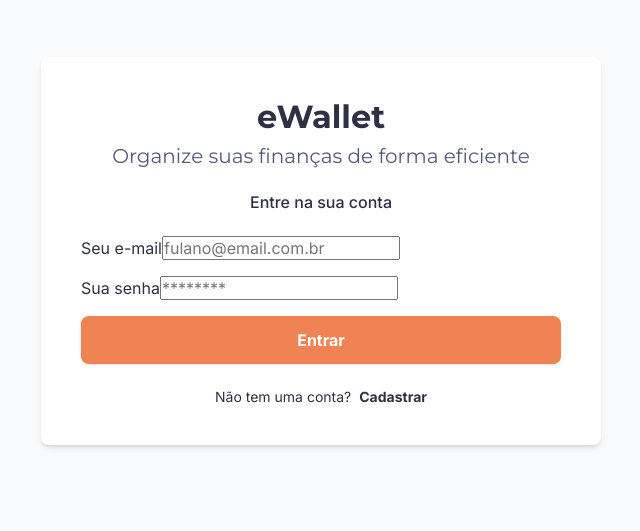
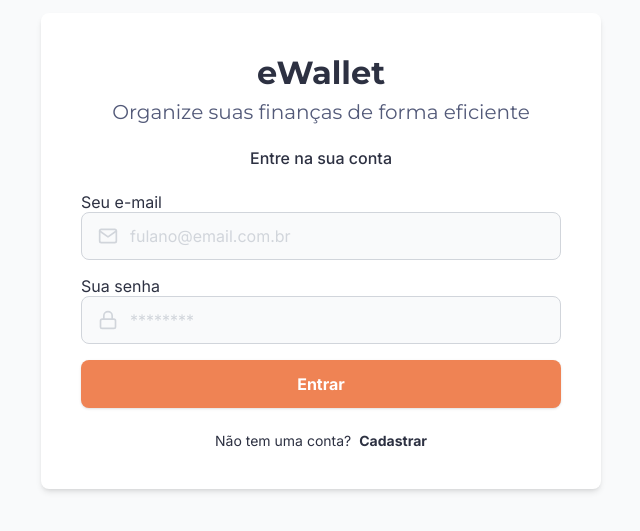
Before and after one commit to d1d2-apps/ewallet-web, a React (Vite) app: page / in a window 1280 px wide. Shown: the part 149-680 px from the top of the page, without its empty margins (319-959 px from the left). Built offline with nearby package versions, Linux system fonts and the light colour scheme.

Commit message:
Created TextInput component

```diff
--- a/package.json
+++ b/package.json
@@ -11,6 +11,7 @@
   "dependencies": {
     "react": "^18.2.0",
     "react-dom": "^18.2.0",
+    "react-icons": "^4.6.0",
     "styled-components": "^5.3.6"
   },
   "devDependencies": {
--- /dev/null
+++ b/src/components/atoms/TextInput/index.tsx
@@ -0,0 +1,37 @@
+import { InputHTMLAttributes, ReactNode } from 'react';
+
+import * as S from './styles';
+
+export interface TextInputBaseProps {
+  children: ReactNode;
+}
+
+function TextInputBase({ children }: TextInputBaseProps) {
+  return <S.BaseContainer>{children}</S.BaseContainer>;
+}
+
+TextInputBase.displayName = 'TextInput.Base';
+
+export interface TextInputIconProps {
+  children: ReactNode;
+}
+
+function TextInputIcon({ children }: TextInputIconProps) {
+  return <S.IconContainer>{children}</S.IconContainer>;
+}
+
+TextInputIcon.displayName = 'TextInput.Icon';
+
+export type TextInputInputProps = InputHTMLAttributes<HTMLInputElement>;
+
+function TextInputInput(props: TextInputInputProps) {
+  return <S.InputContainer {...props} />;
+}
+
+TextInputInput.displayName = 'TextInput.Input';
+
+export const TextInput = {
+  Root: TextInputBase,
+  Input: TextInputInput,
+  Icon: TextInputIcon
+};
--- /dev/null
+++ b/src/components/atoms/TextInput/styles.ts
@@ -0,0 +1,51 @@
+import styled from 'styled-components';
+
+export const BaseContainer = styled.div`
+  width: 100%;
+  height: 3rem;
+  padding-left: 1rem;
+  background-color: ${({ theme }) => theme.colors.gray[50]};
+  border: 1px solid ${({ theme }) => theme.colors.gray[300]};
+  border-radius: 0.5rem;
+  transition: all 0.2s;
+
+  display: flex;
+  align-items: center;
+  gap: 0.75rem;
+
+  --icon-color: ${({ theme }) => theme.colors.gray[300]};
+
+  &:hover {
+    background-color: ${({ theme }) => theme.colors.gray[100]};
+  }
+
+  &:focus-within {
+    background-color: white;
+    border-color: ${({ theme }) => theme.colors.primary[500]};
+    box-shadow: ${({ theme }) => theme.rings.primary};
+
+    --icon-color: ${({ theme }) => theme.colors.primary[500]};
+  }
+`;
+
+export const IconContainer = styled.span`
+  font-size: 1.25rem;
+  color: var(--icon-color);
+  transition: all 0.2s;
+
+  display: flex;
+  align-items: center;
+`;
+
+export const InputContainer = styled.input`
+  flex: 1;
+
+  height: 100%;
+  background-color: transparent;
+  border: none;
+  color: ${({ theme }) => theme.colors.secondary[500]};
+
+  &::placeholder {
+    color: ${({ theme }) => theme.colors.gray[300]};
+  }
+`;
--- a/src/pages/SignInPage/index.tsx
+++ b/src/pages/SignInPage/index.tsx
@@ -1,4 +1,7 @@
+import { FiMail, FiLock } from 'react-icons/fi';
+
 import { Button } from '../../components/atoms/Button';
+import { TextInput } from '../../components/atoms/TextInput';
 
 import * as S from './styles';
 
@@ -16,12 +19,26 @@ export function LoginPage() {
         <main>
           <label htmlFor="email">
             <span>Seu e-mail</span>
-            <input id="email" type="text" placeholder="fulano@email.com.br" />
+
+            <TextInput.Root>
+              <TextInput.Icon>
+                <FiMail />
+              </TextInput.Icon>
+
+              <TextInput.Input id="email" type="email" placeholder="fulano@email.com.br" />
+            </TextInput.Root>
           </label>
 
           <label htmlFor="password">
             <span>Sua senha</span>
-            <input id="password" type="password" placeholder="********" />
+
+            <TextInput.Root>
+              <TextInput.Icon>
+                <FiLock />
+              </TextInput.Icon>
+
+              <TextInput.Input id="password" type="password" placeholder="********" />
+            </TextInput.Root>
           </label>
 
           <Button type="submit">Entrar</Button>
@@ -29,6 +46,7 @@ export function LoginPage() {
 
         <footer>
           <span>Não tem uma conta?</span>
+          {/* eslint-disable-next-line jsx-a11y/anchor-is-valid */}
           <a href="#">Cadastrar</a>
         </footer>
       </S.SignInForm>
--- a/src/styles/GlobalStyles.ts
+++ b/src/styles/GlobalStyles.ts
@@ -46,4 +46,21 @@ export const GlobalStyle = createGlobalStyle`
     color: inherit;
     text-decoration: none;
   }
+
+  :root {
+    ${props => {
+      const themeColors = props.theme.colors;
+      let cssVariables = '';
+
+      const colors = Object.keys(themeColors);
+
+      colors.forEach(color => {
+        Object.entries(themeColors[color]).forEach(([prop, value]) => {
+          cssVariables += `--${color}-${prop}: ${value};`;
+        });
+      });
+
+      return cssVariables;
+    }}
+  }
 `;
--- a/src/styles/theme.ts
+++ b/src/styles/theme.ts
@@ -59,5 +59,8 @@ export const theme = {
     lg: '0 10px 15px -3px rgb(0 0 0 / 0.1), 0 4px 6px -4px rgb(0 0 0 / 0.1)',
     inner: 'inset 0 2px 4px 0 rgb(0 0 0 / 0.05)'
   },
+  rings: {
+    primary: '0 0 0 1px var(--primary-500)'
+  },
   mixins
 };
```
Also changed, not shown: 1 other file (tests, documents, lock files or other folders).
